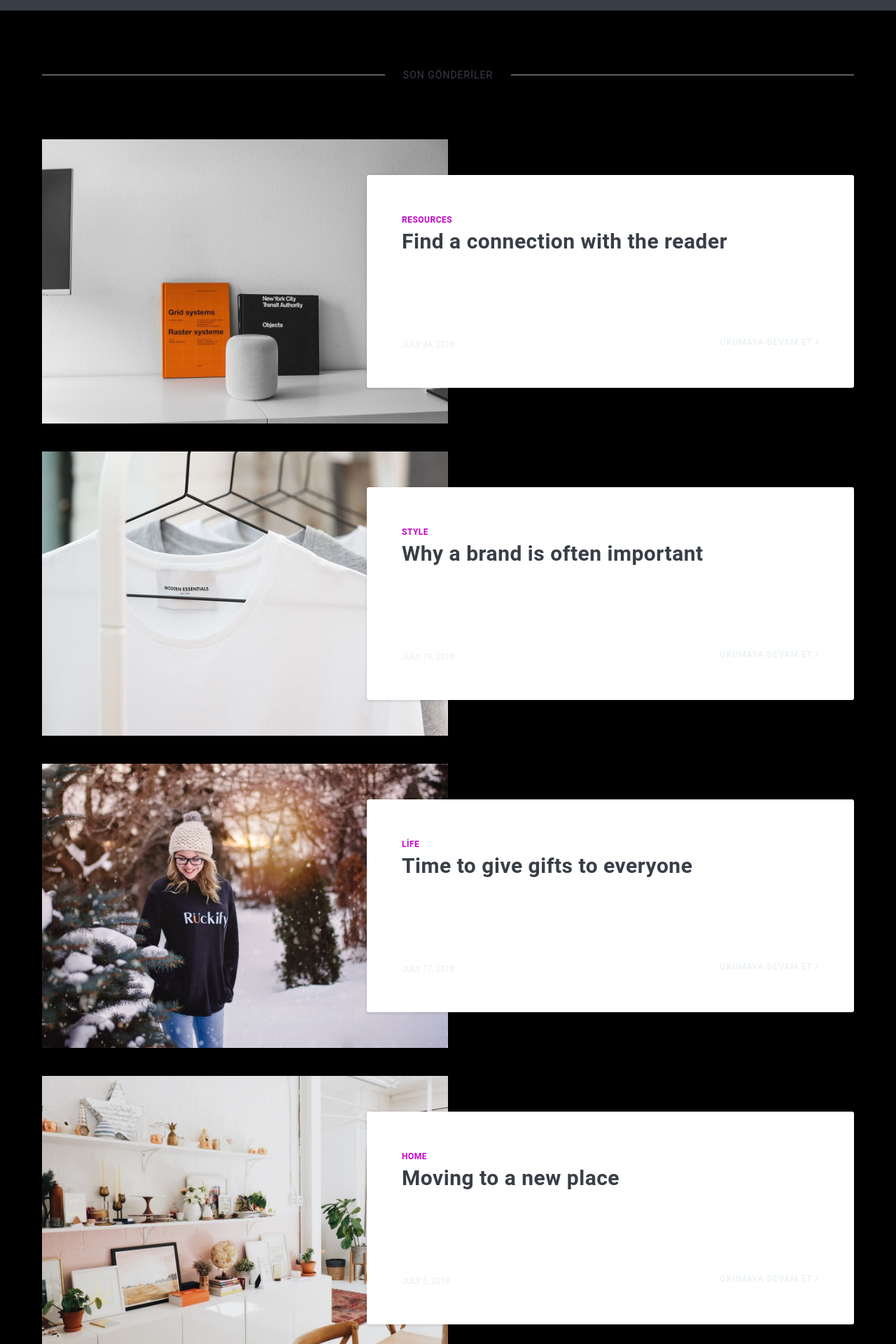
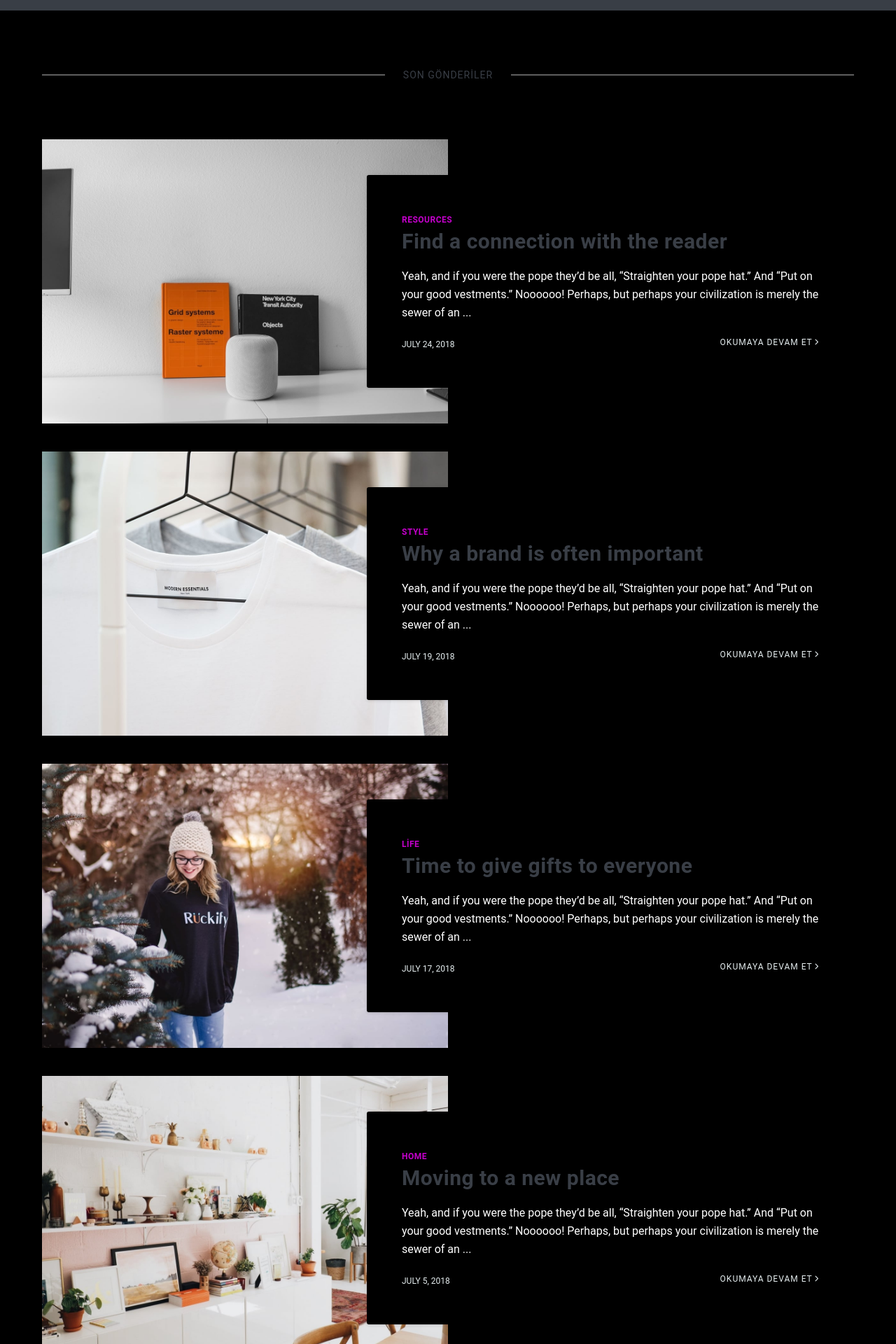
Before and after one commit to efekaanaltas/blog, a Jekyll site: the page built from index.html, in a window 1280 px wide. Shown: the part 572-2492 px from the top of the page at 70% size. Built offline with Jekyll 4.4.1, drawn with Linux system fonts in a browser that asks for light colours; nearby versions of some CDN libraries; the list of posts is cut into pages by our own code.

Commit message:
Update _article.scss

```diff
--- a/_sass/4-layouts/_article.scss
+++ b/_sass/4-layouts/_article.scss
@@ -31,7 +31,7 @@
     margin-left: -10%;
     z-index: 1;
     border-radius: 3px;
-    background: rgba(255, 255, 255, 1);
+    background: rgba(0, 0, 0, 1);
     box-shadow: 0 1px 4px rgba(0,0,0,0.15);
 
     .article__tag {
```
